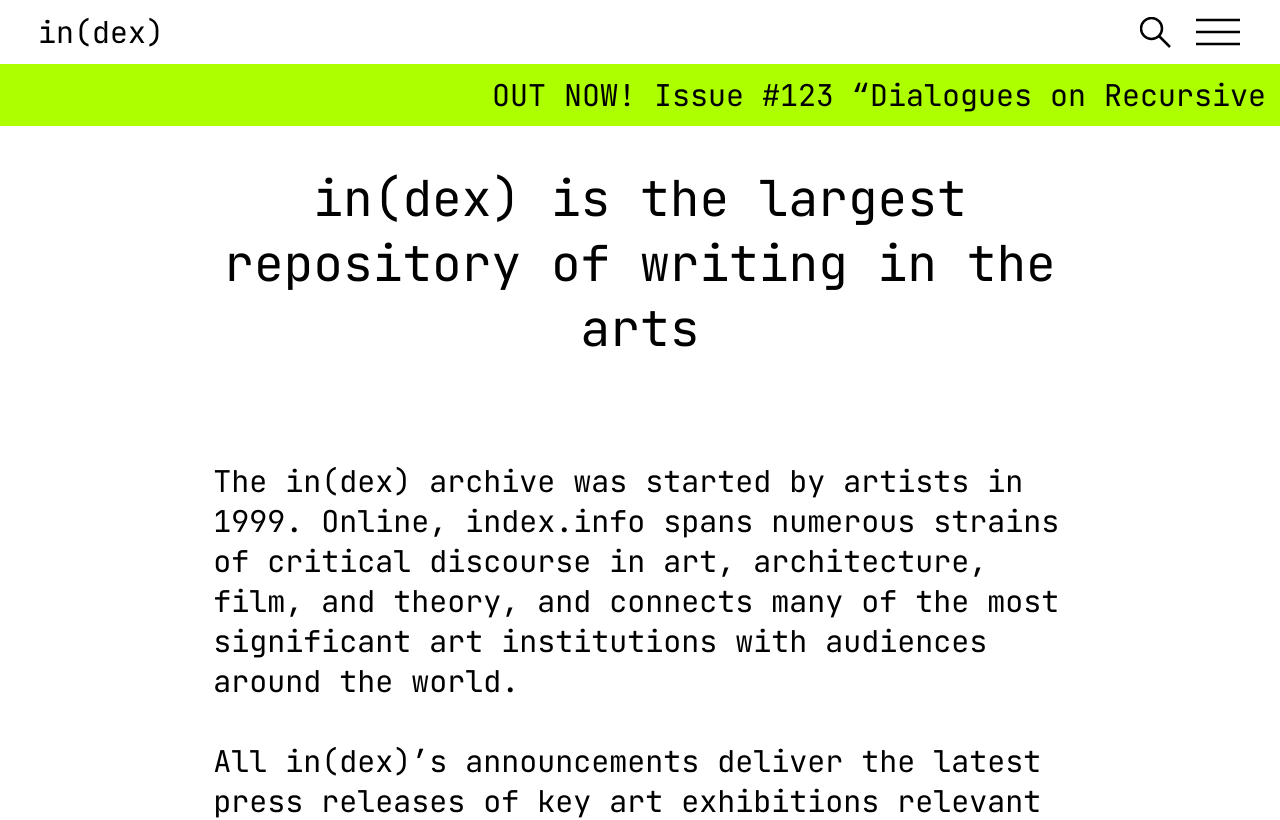
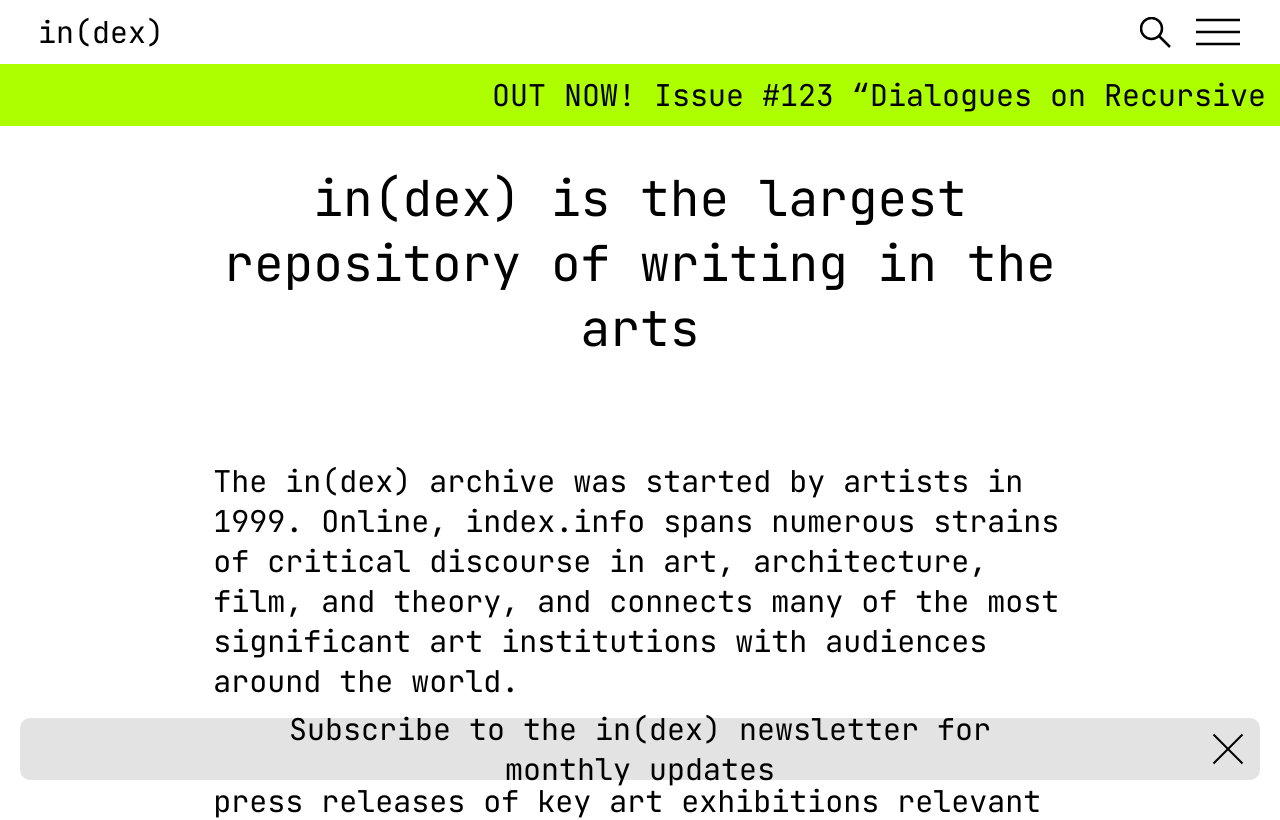
Before and after one commit to MZSkjaerstad/Prosesser_og_brukergrensesnitt, a Vue app: page /about-us in a window 1280 px wide. Shown: the top 820 px of the page. Built offline with nearby package versions, Linux system fonts and the light colour scheme.

Commit message:
:lipstick: Added grid to the subscribe popup

```diff
--- a/src/components/SubscribePopup/CloseButton.vue
+++ b/src/components/SubscribePopup/CloseButton.vue
@@ -21,6 +21,5 @@ export default {
 		cursor: pointer;
 		outline: none;
 		background: transparent;
-		position: relative;
 	}
 </style>
--- a/src/components/SubscribePopup/SubscribeInput.vue
+++ b/src/components/SubscribePopup/SubscribeInput.vue
@@ -30,13 +30,17 @@ export default {
 
 <style>
 	.input-container {
-		display: flex;
-		justify-content: center;
-		align-items: center;
-
+		width: 100%;
+		grid-column: 4 / span 6;
+		grid-row: 1;
+		display: grid;
+		grid-template-columns: inherit;
 	}
 
 	.input-container__input {
+		grid-column: 1 / span 8;
+      grid-row: 1;
+		width: 100%;
 		border: none;
 		outline: none;
 		background: inherit;
@@ -48,17 +52,18 @@ export default {
 	}
 
 	.input-container__button {
+		grid-column: 9 / span 6;
+		grid-row: 1;
 		background: var(--highlight-color);
 		border: 0;
 		cursor: pointer;
 		outline: none;
 		user-select: none;
 		border-radius: 10px;
+		margin-left: var(--spacing-small);
 		font-family: var(--font-family);
 		font-weight: var(--font-weight-body);
 		font-size: var(--font-size-body);
-		margin: 0 0 0 0.3em;
-		padding: 1px 6%;
 	}
 
 </style>
--- a/src/components/SubscribePopup/SubscribePopup.vue
+++ b/src/components/SubscribePopup/SubscribePopup.vue
@@ -52,39 +52,44 @@ export default {
 		grid-template-columns: repeat(12, 1fr);
 		z-index: 1;
 		position: sticky;
+		bottom: 0;
+		padding: var(--spacing-small);
 	}
 
 	.subscribe {
-		display: flex;
+		display: grid;
 		grid-column: 1 / span 12;
 		grid-row: 1;
+		grid-template-columns: inherit;
 		flex-direction: row;
-		justify-content: center;
 		align-items: center;
-		margin: auto;
 		height: 62px;
 		width: 100%;
 		font-family: var(--font-family);
 		font-weight: var(--font-weight-body);
 		font-size: var(--font-size-body);
 
-		bottom: 10px;
 		background: var(--secondary-color);
 		cursor: pointer;
 		border-radius: 10px;
+	}
+
+	.subscribe__text {
+		overflow: hidden;
+		width: 100%;
+		grid-column: 3 / span 8;
+		grid-row: 1;
+		text-align: center;
 	}
 
 	.subscribe:hover {
 		background: var(--highlight-color);
 	}
 
-	.subscribe__text {
-
-	}
-
 	.subscribe__close {
-		position: absolute;
-		right: 0;
+		padding-left: var(--spacing-medium);
+		grid-column: 12 / span 1;
+		grid-row: 1;
 	}
 
 </style>
```
